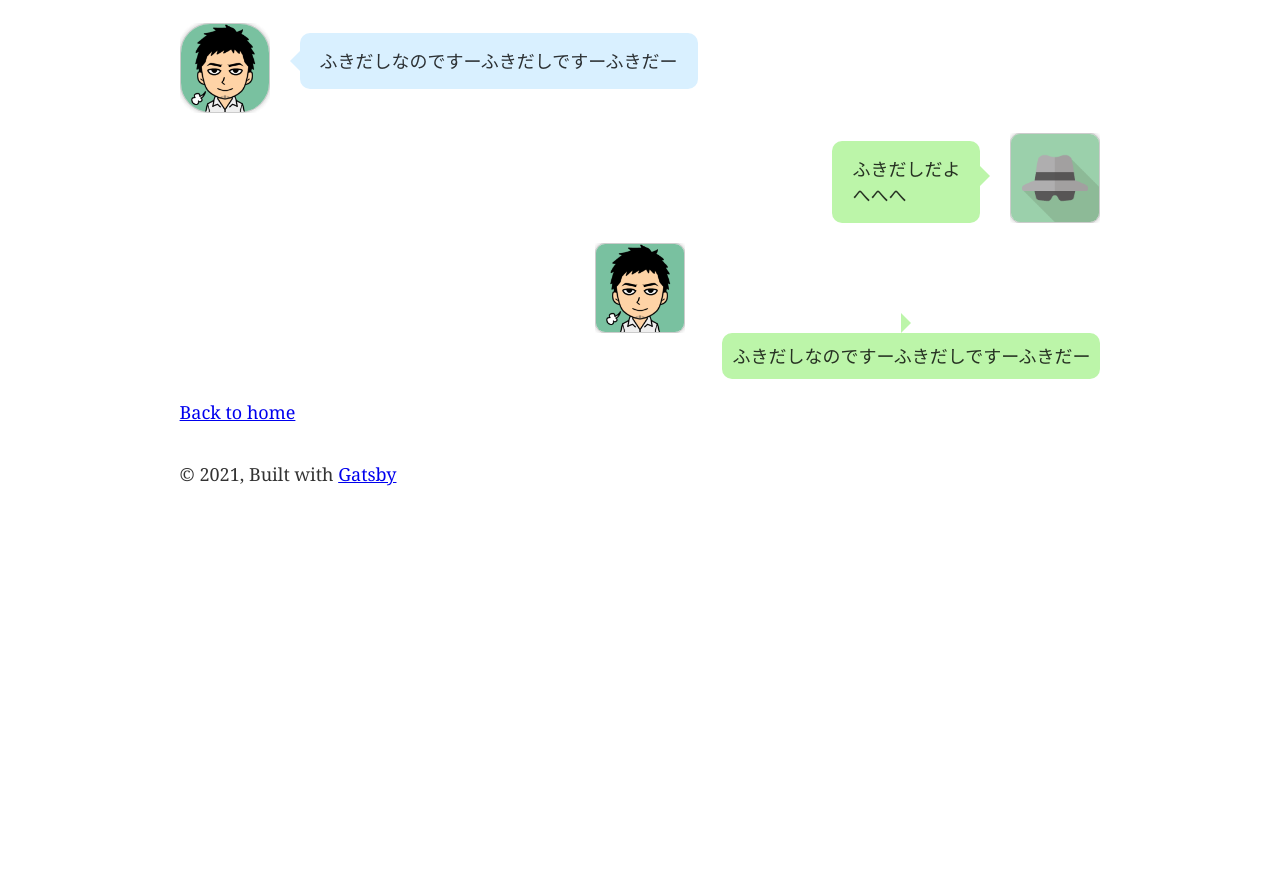
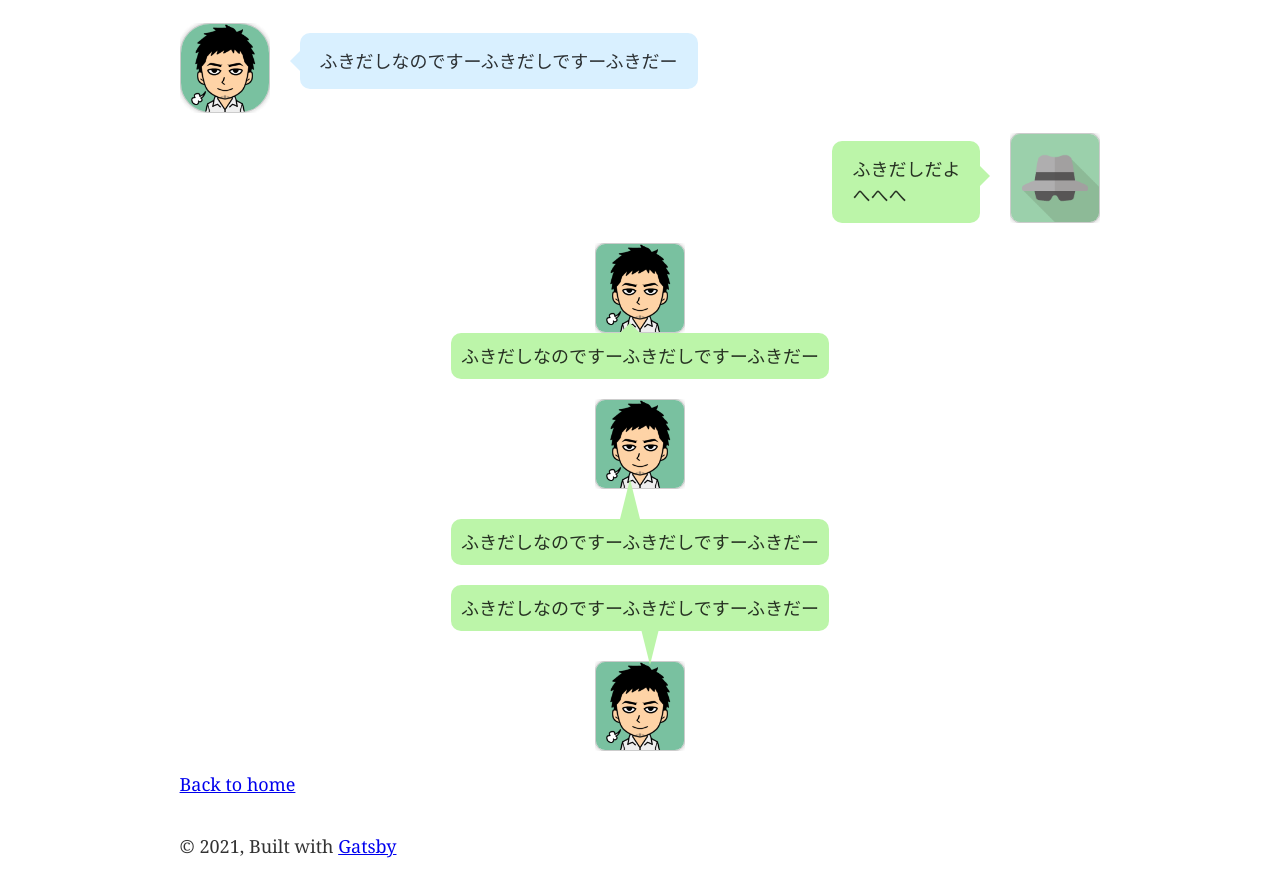
Before and after one commit to camelbalon/gatsby-app, a Gatsby site: page /chat-test in a window 1280 px wide. Shown: the part 100-986 px from the top of the page. Before the commit the page ends 800 px from the top, so only its background shows below. Built offline with nearby package versions, Linux system fonts and the light colour scheme; Gatsby itself is replaced by a stand-in of ours.

Commit message:
下チャットを実施

```diff
--- a/src/components/chat-test.css
+++ b/src/components/chat-test.css
@@ -120,7 +120,10 @@
 }
 .chat-area-top {
     width: 100%;
-    float: right;
+    /*float: right;*/
+    display:flex;
+    -webkit-justify-content: center;
+    justify-content: center;
 }
 .chat-hukidashi-top {
     display: inline-block;
@@ -140,16 +143,133 @@
     content: "";
     position: absolute;
     right: -20px;
-    margin-left: -10px;
+    margin-left: -20px;
     display: block;
     width: 0px;
     height: 0px;
     border-style: solid;
     border-width: 10px 10px 10px 10px;
-    border-color: transparent transparent transparent #BCF5A9;
+    border-color: transparent transparent #BCF5A9 transparent ;
     pointer-events:none;
     bottom:100%;
     left:50%;
+}
+
+/*画像超上側のチャット*/
+.chat-box-top1 {
+    height: auto;
+    overflow: hidden;
+    margin-bottom: 20px;
+}
+.chat-face-top1 {
+    display:flex;
+    -webkit-justify-content: center;
+    justify-content: center;
+}
+.chat-face-top1 img {
+    width: 90px;
+    height: 90px;
+    border-radius: 10px;
+    border: 1px solid #ccc;
+    box-shadow: 0 0 4px #ddd;
+    display:block;
+    margin: 0 auto;
+}
+.chat-area-top1 {
+    width: 100%;
+    /*float: right;*/
+    display:flex;
+    -webkit-justify-content: center;
+    justify-content: center;
+    margin-top: 30px;
+}
+.chat-hukidashi-top1 {
+    display: inline-block;
+    padding: 10px;
+    text-align:center;
+    border-radius: 10px;
+    -webkit-border-radius:10px;
+    -moz-border-radius:10px;
+    position: relative;
+    background-color: #BCF5A9;
+    float: right;
+}
+.chat-hukidashi-top1 p {
+    margin-bottom: 0px;
+}
+.chat-hukidashi-top1:after {
+    content: "";
+    position: absolute;
+    right: -20px;
+    margin-left: -20px;
+    display: block;
+    width: 0px;
+    height: 0px;
+    border-style: solid;
+    border-width: 10px 10px 40px 10px;
+    border-color: transparent transparent #BCF5A9 transparent ;
+    pointer-events:none;
+    bottom:100%;
+    left:50%;
+}
+
+/*画像下側のチャット*/
+.chat-box-bottom1 {
+    height: auto;
+    overflow: hidden;
+    margin-bottom: 20px;
+}
+.chat-face-bottom1 {
+    display:flex;
+    -webkit-justify-content: center;
+    justify-content: center;
+}
+.chat-face-bottom1 img {
+    width: 90px;
+    height: 90px;
+    border-radius: 10px;
+    border: 1px solid #ccc;
+    box-shadow: 0 0 4px #ddd;
+    display:block;
+    margin: 0 auto;
+}
+.chat-area-bottom1 {
+    width: 100%;
+    /*float: right;*/
+    display:flex;
+    -webkit-justify-content: center;
+    justify-content: center;
+    margin-bottom: 30px;
+}
+.chat-hukidashi-bottom1 {
+    display: inline-block;
+    padding: 10px;
+    text-align:center;
+    border-radius: 10px;
+    -webkit-border-radius:10px;
+    -moz-border-radius:10px;
+    position: relative;
+    background-color: #BCF5A9;
+    float: right;
+}
+.chat-hukidashi-bottom1 p {
+    margin-bottom: 0px;
+}
+.chat-hukidashi-bottom1:after {
+    content: "";
+    position: absolute;
+    right: -20px;
+    margin-bottom: -90px;
+    display: block;
+    width: 0px;
+    height: 0px;
+    border-style: solid;
+    border-width: 40px 10px 10px 10px;
+    border-color: #BCF5A9 transparent transparent transparent ;
+    pointer-events:none;
+    bottom:100%;
+    left:50%;
+    z-index: 20;
 }
 
 
--- a/src/pages/about.js
+++ b/src/pages/about.js
@@ -1,13 +1,14 @@
 import React from 'react';
 import { Link, graphql } from 'gatsby';
 
-export default ({ data }) => (
+const About = ({ data }) => (
   <React.Fragment>
     <h2>{data.site.siteMetadata.title}</h2>
     <div>{data.site.siteMetadata.description}</div>
     <Link to="/">Back to home</Link>
   </React.Fragment>
 )
+export default About;
 
 export const query = graphql `
   query {
--- a/src/pages/chat-test.js
+++ b/src/pages/chat-test.js
@@ -4,11 +4,9 @@ import { Link, graphql } from 'gatsby';
 import Layout from "../components/layout"
 import Seo from "../components/seo"
 import "../components/chat-test.css"
-import Test1 from "../images/test1.png"
-import Test2 from "../images/test2.png"
 import { StaticImage } from "gatsby-plugin-image"
 
-export default ({data}) => (
+const Chat = ({data}) => (
   <Layout>
      <Seo title="Chat" />
      <div className="chat-box">
@@ -63,10 +61,45 @@ export default ({data}) => (
              </div>
          </div>
      </div>
+     <div className="chat-box-top1">
+         <div className="chat-face-top1">
+             <StaticImage
+               src="../images/test1.png"
+               width={90}
+               height={90}
+               quality={95}
+               formats={["AUTO", "WEBP", "AVIF"]}
+               alt="自分のチャット画像です。"
+             />
+         </div>
+         <div className="chat-area-top1">
+             <div className="chat-hukidashi-top1">
+             ふきだしなのですーふきだしですーふきだー
+             </div>
+         </div>
+     </div>
+     <div className="chat-box-bottom1">
+         <div className="chat-area-bottom1">
+             <div className="chat-hukidashi-bottom1">
+             ふきだしなのですーふきだしですーふきだー
+             </div>
+         </div>
+         <div className="chat-face-bottom1">
+             <StaticImage
+               src="../images/test1.png"
+               width={90}
+               height={90}
+               quality={95}
+               formats={["AUTO", "WEBP", "AVIF"]}
+               alt="自分のチャット画像です。"
+             />
+         </div>
+     </div>
 
      <Link to="/">Back to home</Link>
    </Layout>
  )
+export default Chat;
 
 export const query = graphql `
   query {
```
Lines whose indentation alone changed are shown as unchanged.
